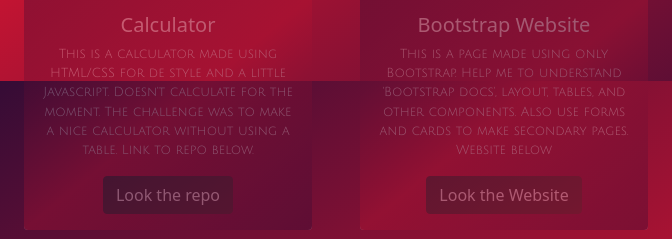
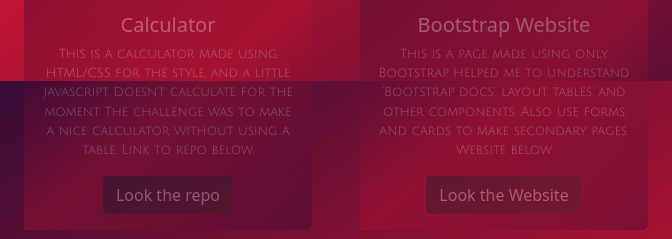
Before and after one commit to Gonesposito/desafiosass, a website: page paginas/projects.html in a window 1280 px wide. Shown: the part 719-958 px from the top of the page, 136-808 px from the left. Drawn offline with nearby package versions, Linux system fonts and the light colour scheme; a web font is replaced by a local one.

Commit message:
entregafinal

```diff
--- a/paginas/projects.html
+++ b/paginas/projects.html
@@ -73,7 +73,7 @@
                 <img src="../imagenes/calcprojectchi.png" class="card-img-top rounded-top" alt="calc">
                 <div class="card-body rounded-bottom">
                   <h5 class="card-title text-center">Calculator</h5>
-                  <p class="card-text">This is a calculator made using HTML/CSS for de style and a little Javascript. Doesn't calculate for the moment. The challenge was to make a nice calculator without using a table. Link to repo below.</p>
+                  <p class="card-text">This is a calculator made using HTML/CSS for the style, and a little Javascript. Doesn't calculate for the moment. The challenge was to make a nice calculator without using a table. Link to repo below.</p>
                   <a href="https://github.com/Gonesposito/Calculator" target="_blank" class="btn btn-dark">Look the repo</a>
                 </div>
               </div>
@@ -81,7 +81,7 @@
                 <img src="../imagenes/bootsproject.png" class="card-img-top rounded-top" alt="calc">
                 <div class="card-body rounded-bottom">
                   <h5 class="card-title text-center">Bootstrap Website</h5>
-                  <p class="card-text">This is a page made using only Bootstrap. Help me to understand 'Bootstrap docs', layout, tables, and other components. Also use forms and cards to make secondary pages. Website below</p>
+                  <p class="card-text">This is a page made using only Bootstrap. Helped me to understand 'Bootstrap docs', layout, tables, and other components. Also use forms and cards to make secondary pages. Website below</p>
                   <a href="https://gonesposito.github.io/desafio-bootstrap/" target="_blank" class="btn btn-dark">Look the Website</a>
                 </div>
               </div>
```
